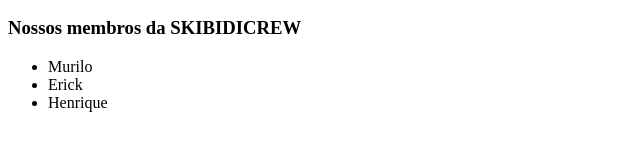
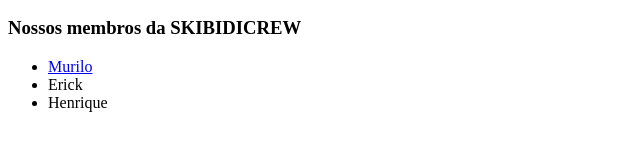
Before and after one commit to Erick-henrique-Murilo-2info1/Portifolio, a plain HTML site: page index.html in a window 1280 px wide. Shown: the part 134-284 px from the top of the page, 0-640 px from the left. Drawn offline with Linux system fonts and the light colour scheme.

Commit message:
UPTADE: link pagina membro no index #3

```diff
--- a/index.html
+++ b/index.html
@@ -3,7 +3,7 @@
 <h2 style="color: blueviolet;">UwU</h2>
 <h3>Nossos membros da SKIBIDICREW</h3>
 <ul>
-    <li>Murilo</li>
+    <li><a href="Murilo.html">Murilo</a></li>
     <li>Erick</li>
     <li>Henrique</li>
 </ul>
```
